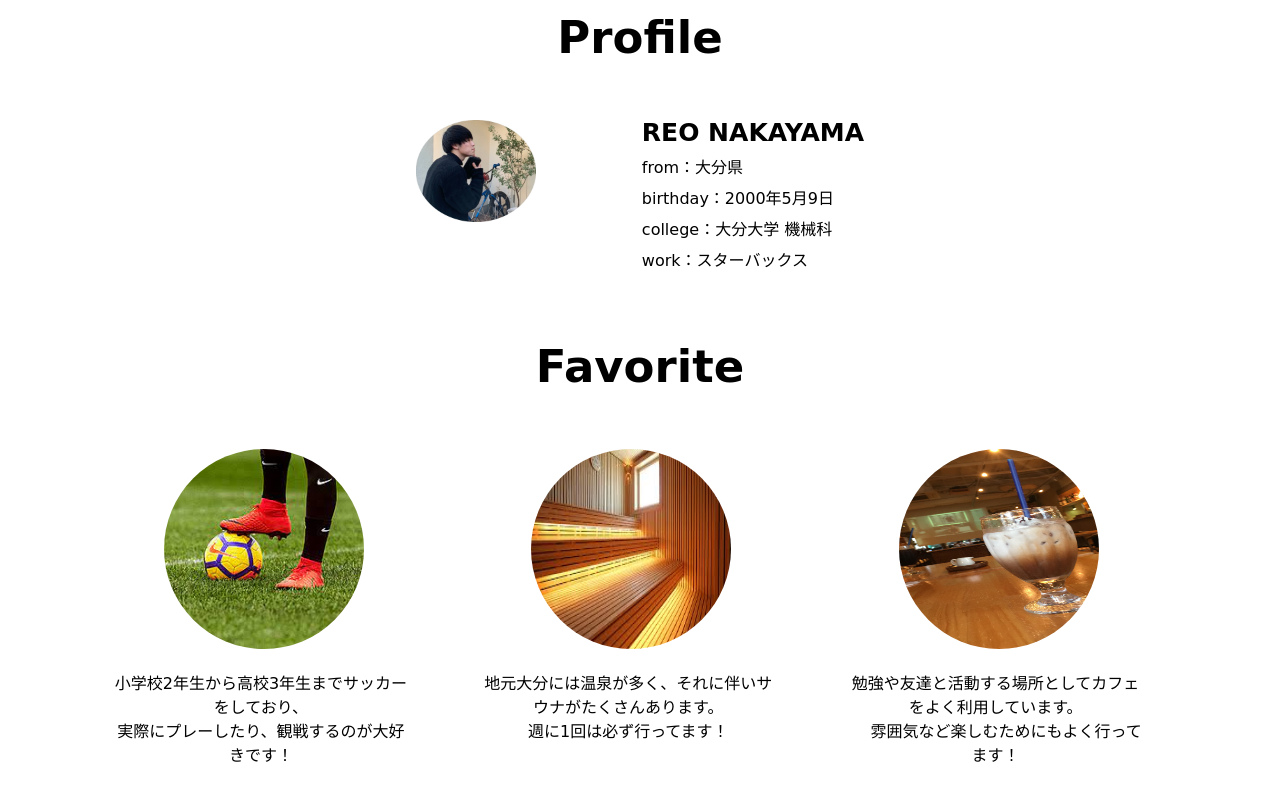
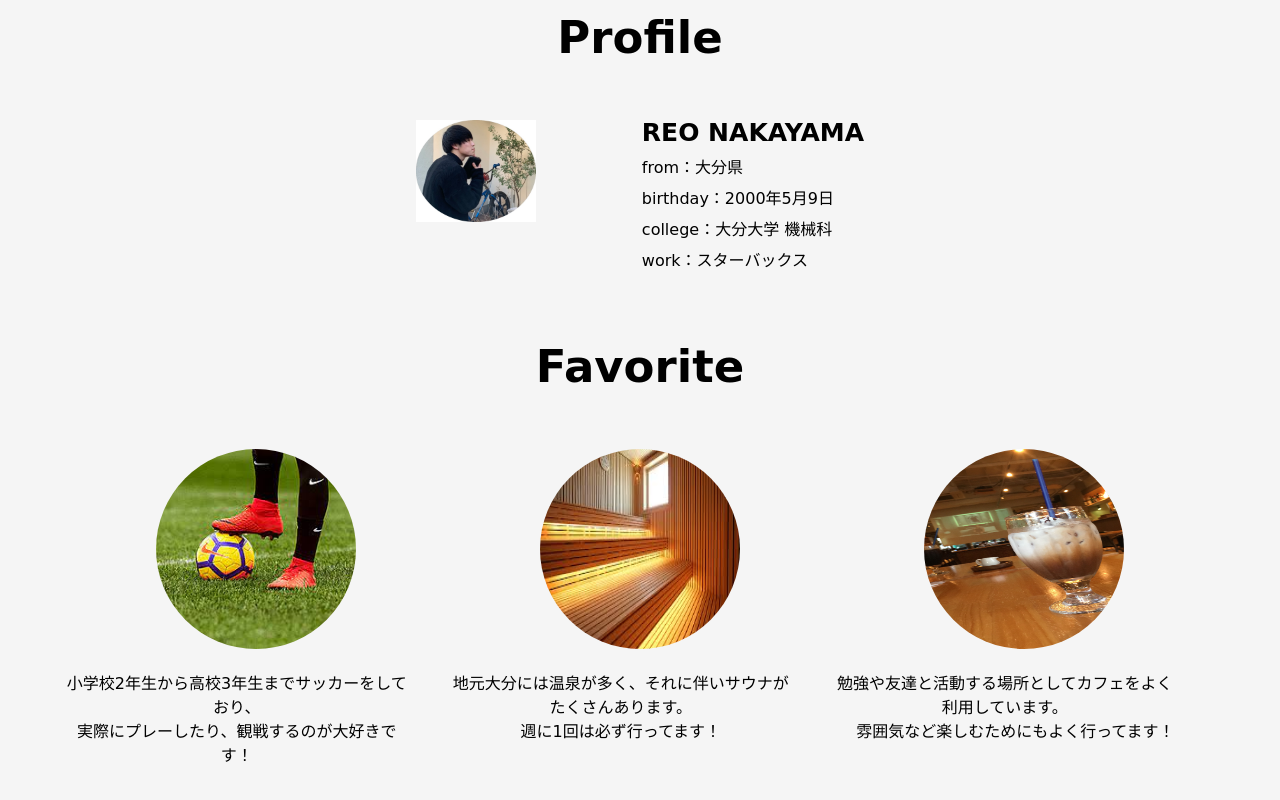
Before and after one commit to 1957151/reo0509.github.io, a plain HTML site: page index.html in a window 1280 px wide. Shown: the part 668-1468 px from the top of the page. Drawn offline with Linux system fonts and the light colour scheme.

Commit message:
Update style.css

```diff
--- a/style.css
+++ b/style.css
@@ -100,11 +100,11 @@ ul{
 .container{
     width:100%;
     margin:0 auto;
+    max-width: 1280px;
     font-family: 'Corben', cursive;
+    background-color: #f5f5f5;
 }
-img{
-    width: 100%;
-}
+
 a{
     text-decoration: none;
 }
@@ -161,6 +161,7 @@ h2{
 .pro-items{
     display:flex;
     width:50%;
+    flex-wrap: wrap;
     justify-content: space-between;
     margin: 0 auto;
 }
@@ -186,23 +187,32 @@ h2{
     width:90%;
     margin:0 auto;
 }
+*{
+    margin: 0;
+    padding: 0;
+}
 .fav-items{
     display:flex;
-    margin-left: 50px;
+    text-align: center;
 }
 .fav-item{
     width:33.3333%;
-    flex-shrink: 0;
+    flex: auto;
 }
 .fav-item img{
-    margin-left:50px;
     height: 200px;
     width:200px;
     border-radius: 60%;
 }
+img{
+    width: 100%;
+}
 .fav-item p{
-    width:80%;
-    text-align: center;
+    width:90%;
+    vertical-align:middle;
     margin-top:20px;
     line-height: 24px;
 }
+footer{
+    background-color: #808080;
+}
```
